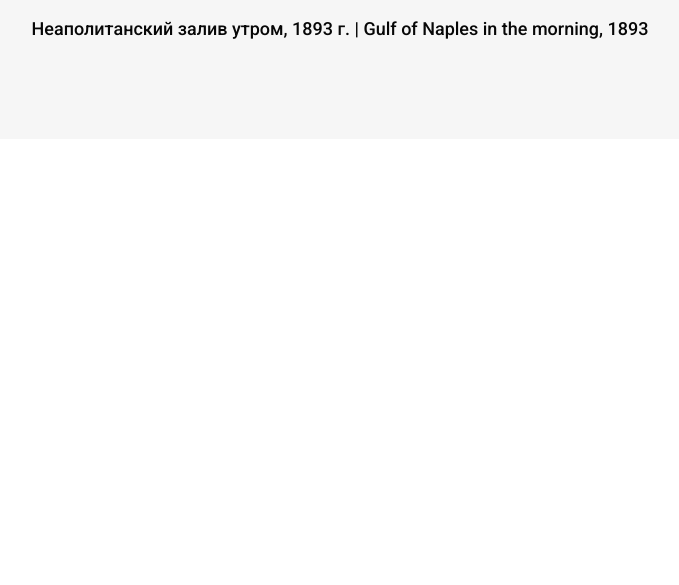
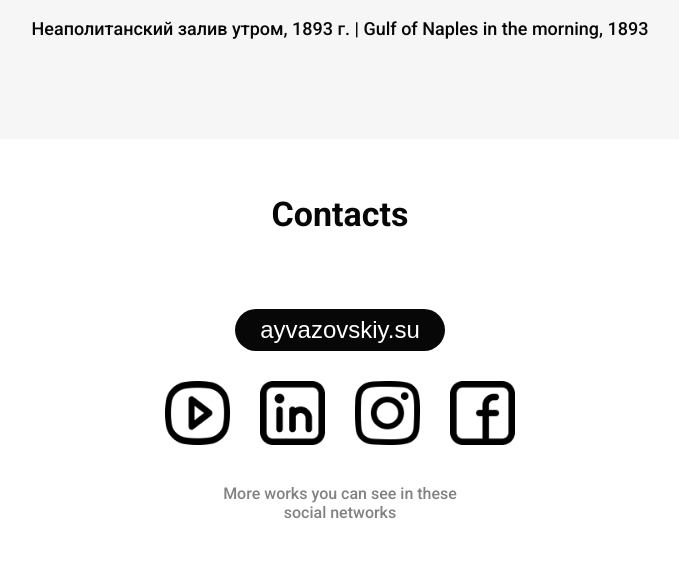
Before and after one commit to TheGedzie/Aivazovski-layout, a plain HTML site: page index.html in a window 1280 px wide. Shown: the part 2321-2906 px from the top of the page, without its empty margins (300-979 px from the left). Before the commit the page ends 2460 px from the top, so only its background shows below. Drawn offline with Linux system fonts and the light colour scheme.

Commit message:
contact section

```diff
--- a/index.css
+++ b/index.css
@@ -5,3 +5,4 @@
 @import url(styles/about.css);
 @import url(styles/history.css);
 @import url(styles/portfolio.css);
+@import url(styles/contacts.css);
--- a/index.html
+++ b/index.html
@@ -28,7 +28,7 @@
 						<a href="#portfolio-id" class="header__nav-link" aria-label="Link to home">Portfolio</a>
 					</li>
 					<li>
-						<a href="#" class="header__nav-link" aria-label="Link to home">Contacts</a>
+						<a href="#contacts-id" class="header__nav-link" aria-label="Link to home">Contacts</a>
 					</li>
 				</ul>
 			</nav>
@@ -75,5 +75,31 @@
 			</div>
 		</section>
 	</main>
+<footer class="contacts" aria-label="contacts section" id="contacts-id">
+        <div class="container">
+            <h2 class="contacts-title">Contacts</h2>
+            <button class="contacts-button">
+                <a href="https://ayvazovskiy.su" class="button-link" target="_blank">ayvazovskiy.su</a>
+            </button>
+            <address class="contacts__socials">
+			<a href="https://youtube.com" target="_blank">
+            	<img src="assets/icons/YouTube_ICO.png" alt="" class="contacts__socials-icons">
+            </a>
+            <a href="https://linkedin.com" target="_blank">
+            	<img src="assets/icons/Linkedin_ICO.png" alt="" class="contacts__socials-icons">
+            </a>
+            <a href="https://instagram.com" target="_blank">
+            	<img src="assets/icons/Instagram_ICO.png" alt="" class="contacts__socials-icons">
+            </a>
+            <a href="https://facebook.com" target="_blank">
+            	<img src="assets/icons/Facebook_ICO.png" alt="" class="contacts__socials-icons">
+            </a>
+            </address>
+
+            <p class="contacts-info" aria-label="just for notice">
+                More works you can see in these social networks
+            </p>
+        </div>
+    </footer>
 </body>
 </html>
--- /dev/null
+++ b/styles/contacts.css
@@ -0,0 +1,61 @@
+.contacts {
+	padding: 55px 20px 63px;
+	text-align: center;
+}
+.contacts-title {
+	color: var(--color-main_black);
+	font-weight: 700;
+	font-size: 34px;
+}
+.contacts-button {
+	width: 210px;
+	height: 42px;
+	background-color:var(--color-main_black);
+	color:var(--bg_main);
+	font-size: 24px;
+	font-weight: 500;
+	border: none;
+	border-radius: 21px;
+	transition: .3s;
+	margin: 75px 0 30px;
+}
+.contacts-button:hover,.contacts__socials-icons:hover{
+	transform: scale(1.05);
+}
+.button-link {
+}
+.contacts__socials {
+	display: flex;
+	margin: 0 auto;
+	justify-content: center;
+	align-items: center;
+	gap: 30px;
+}
+.contacts__socials-icons {
+	transition: .3s;
+	width: 65px;
+	height: 64px;
+
+}
+.contacts-info {
+	width: 260px;
+	margin: 35px auto 0;
+	color:#828282;
+	font-weight: 500;
+	font-size: 16px;
+
+}
+@media(max-width:480px){
+	.contacts__socials-icons {
+	width: 55px;
+	height: 54px;
+
+	}
+	.contacts-info {
+	font-size: 14px;
+	}
+	.contacts__socials {
+	gap: 20px;
+	}
+
+}
```
Also changed, not shown: assets/icons/Facebook_ICO.png (added), assets/icons/Instagram_ICO.png (added), assets/icons/Linkedin_ICO.png (added), assets/icons/YouTube_ICO.png (added).
